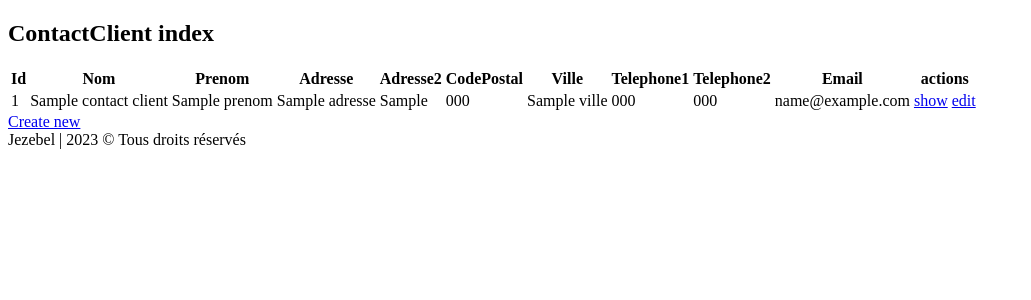
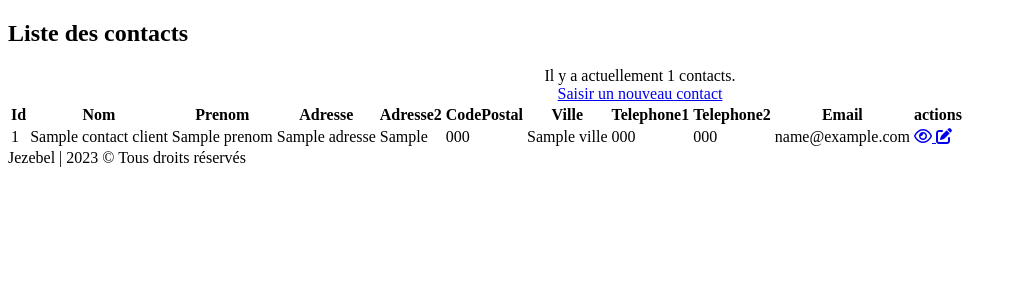
Before and after one commit to Urza45/Jezebel, a Symfony app: template templates/contact_client/index.html.twig in a window 1280 px wide. Shown: the part 78-378 px from the top of the page, without its empty margins (0-1031 px from the left). Run offline with Twig, Linux system fonts and the light colour scheme; the template is opened without the code that fills it: most values are stand-ins (such as "Sample title", 1, 10 or a date in 2020); some libraries are stand-ins or nearby versions.

Commit message:
Template updates

```diff
--- a/src/Controller/ContactClientController.php
+++ b/src/Controller/ContactClientController.php
@@ -11,7 +11,7 @@ use Symfony\Component\HttpFoundation\Response;
 use Symfony\Component\Routing\Annotation\Route;
 
 /**
- * @Route("/contacts/client")
+ * @Route("/clients/contacts")
  */
 class ContactClientController extends AbstractController
 {
--- a/src/Controller/Frontend/TestTheoriqueController.php
+++ b/src/Controller/Frontend/TestTheoriqueController.php
@@ -59,7 +59,6 @@ class TestTheoriqueController extends AbstractController
                 ->getRepository(Candidat::class)
                 ->findBySociety($this->getUser()->getSociety()->getId());
         }
-
         $tab = $request->request->get('user_quiz_result');
 
         if ($tab) {
@@ -107,9 +106,6 @@ class TestTheoriqueController extends AbstractController
         EntityManagerInterface $entityManager
     ): Response {
         $answers = $userQuizResult->getUserQuizAnswers();
-
-
-
         foreach ($answers as $answer) {
             $entityManager->remove($answer);
             $entityManager->flush();
--- a/src/Form/SocietyType.php
+++ b/src/Form/SocietyType.php
@@ -7,6 +7,7 @@ use Symfony\Component\Form\AbstractType;
 use Symfony\Component\Form\FormBuilderInterface;
 use Symfony\Component\Validator\Constraints\Length;
 use Symfony\Component\OptionsResolver\OptionsResolver;
+use Symfony\Component\Form\Extension\Core\Type\IntegerType;
 
 class SocietyType extends AbstractType
 {
--- a/templates/base.html.twig
+++ b/templates/base.html.twig
@@ -4,7 +4,8 @@
 		<meta charset="UTF-8">
 		<title>
 			{% block title %}Bienvenu(e) sur Jezebel
-			{% endblock %}
+			{% endblock %} - Jezebel
+
 		</title>
 		<link rel="icon" href="{{ asset('medias/favicon.ico') }}">
 		<link
--- a/templates/candidat/index.html.twig
+++ b/templates/candidat/index.html.twig
@@ -12,7 +12,7 @@
 		{# <a href="{{ path('app_candidat_new') }}">Ajouter un candidat</a> #}
 	</center>
 	{# Moteur de recherche #}
-	<hr>
+	{# <hr>
 	<div class="container container-fluid">
 		<div class="row justify-content-evenly">
 			<div class="col-lg-12">
@@ -39,7 +39,7 @@
 			</div>
 		</div>
 	</div>
-	<hr>
+	<hr> #}
 	{# Fin moteur de recherche #}
 
 	<table id="formatedTable" class="table-bordered table-hover table-responsive">
--- a/templates/client/index.html.twig
+++ b/templates/client/index.html.twig
@@ -11,10 +11,10 @@
 		Il y a actuellement
 		{{ clients|length }}
 		sociétés.<br/>
-		<a href="{{ path('app_client_new') }}">Créer une nouvelle société cliente</a>
+		<a href="{{ path('app_client_new') }}" class="btn btn-success link-dark">Créer une nouvelle société cliente</a>
 	</center>
 	{# Moteur de recherche #}
-	<hr>
+	{# <hr>
 	<div class="container container-fluid">
 		<div class="row justify-content-evenly">
 			<div class="col-lg-12">
@@ -41,7 +41,7 @@
 			</div>
 		</div>
 	</div>
-	<hr>
+	<hr> #}
 	{# Fin moteur de recherche #}
 	<table id="formatedTable" class="table-bordered table-hover table-responsive">
 		<thead>
--- a/templates/contact_client/_delete_form.html.twig
+++ b/templates/contact_client/_delete_form.html.twig
@@ -1,4 +1,4 @@
 <form method="post" action="{{ path('app_contact_client_delete', {'id': contact_client.id}) }}" onsubmit="return confirm('Are you sure you want to delete this item?');">
     <input type="hidden" name="_token" value="{{ csrf_token('delete' ~ contact_client.id) }}">
-    <button class="btn">Delete</button>
+    <button class="btn btn-danger" disabled="disabled">Supprimer ce contact</button>
 </form>
--- a/templates/contact_client/index.html.twig
+++ b/templates/contact_client/index.html.twig
@@ -1,9 +1,16 @@
 {% extends 'base.html.twig' %}
 
-{% block title %}ContactClient index{% endblock %}
+{% block title %}Liste des contacts{% endblock %}
 
 {% block body %}
-    <h1>ContactClient index</h1>
+    <h1>Liste des contacts</h1>
+
+    <center>
+		Il y a actuellement
+		{{ contact_clients|length }}
+		contacts.<br/>
+		<a href="{{ path('app_contact_client_new') }}" class="btn btn-success link-dark">Saisir un nouveau contact</a>
+	</center>
 
     <table id="formatedTable" class="table-bordered table-hover table-responsive">
     {# <table class="table"> #}
@@ -36,8 +43,12 @@
                 <td>{{ contact_client.telephone2 }}</td>
                 <td>{{ contact_client.email }}</td>
                 <td>
-                    <a href="{{ path('app_contact_client_show', {'id': contact_client.id}) }}">show</a>
-                    <a href="{{ path('app_contact_client_edit', {'id': contact_client.id}) }}">edit</a>
+                    <a href="{{ path('app_contact_client_show', {'id': contact_client.id}) }}">
+							<i class="fa-regular fa-eye"></i>
+						</a>
+						<a href="{{ path('app_contact_client_edit', {'id': contact_client.id}) }}">
+							<i class="fa-solid fa-pen-to-square"></i>
+						</a>
                 </td>
             </tr>
         {% else %}
@@ -48,5 +59,4 @@
         </tbody>
     </table>
 
-    <a href="{{ path('app_contact_client_new') }}">Create new</a>
 {% endblock %}
--- a/templates/contact_client/new.html.twig
+++ b/templates/contact_client/new.html.twig
@@ -1,11 +1,11 @@
 {% extends 'base.html.twig' %}
 
-{% block title %}New ContactClient{% endblock %}
+{% block title %}Ajouter un nouveau contact{% endblock %}
 
 {% block body %}
-    <h1>Create new ContactClient</h1>
+    <h1>Ajouter un nouveau contact</h1>
 
     {{ include('contact_client/_form.html.twig') }}
 
-    <a href="{{ path('app_contact_client_index') }}">back to list</a>
+    <a href="{{ path('app_contact_client_index') }}">Retour à la liste des contacts</a>
 {% endblock %}
--- a/templates/navtop.html.twig
+++ b/templates/navtop.html.twig
@@ -55,12 +55,6 @@
 									<a class="dropdown-item" href="{{ path('app_dossier_index') }}">
 										<i class="fa-solid fa-file"></i>
 										Dossiers</a>
-								</li>
-								<li>
-									<a class="dropdown-item" href="{{ path('app_factures_facture_index') }}">
-										<i class="fa-solid fa-file-invoice-dollar"></i>
-										Facturation (En cours de réalisation)
-									</a>
 								</li>
 								<li><hr class="dropdown-divider"></li>
 								<li>
--- a/templates/test_pratique/test_pratique.html.twig
+++ b/templates/test_pratique/test_pratique.html.twig
@@ -12,7 +12,7 @@
 			-
 			{{ dossier.idNorme.label }}
 			-
-			{{ categorieChoisie.label|convert_encoding('iso-8859-1', 'UTF-8')  }}
+			{{ categorieChoisie.label }}
 		</h1>
 	</center>
 	{# <div>
```
Also changed, not shown: src/Controller/Frontend/TestPratiqueController.php (+4 -4 lines), src/Entity/Dossier.php (+4 -4 lines), templates/contact_client/_form.html.twig (+57 -4 lines), templates/contact_client/edit.html.twig (+4 -4 lines), templates/contact_client/show.html.twig (+10 -5 lines), templates/dossier/index.html.twig (+5 -5 lines), templates/dossier/show.html.twig (+50 -2 lines), src/Controller/Admin/ThemeController.php (line endings or trailing spaces), 1 other file.
